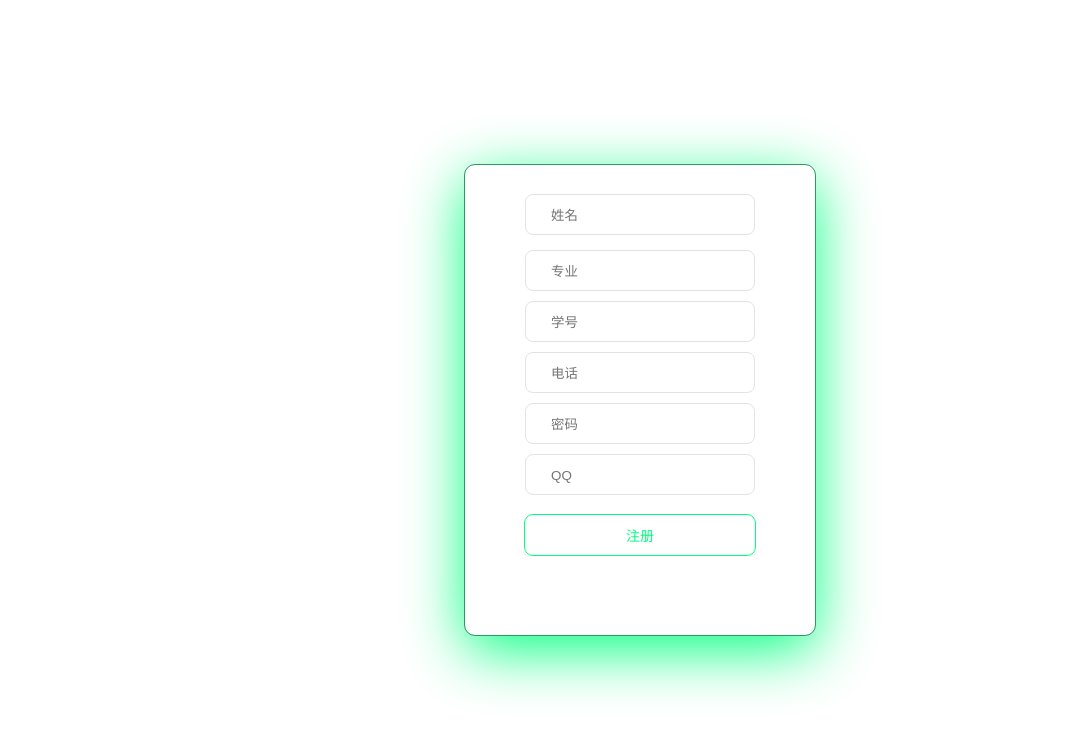
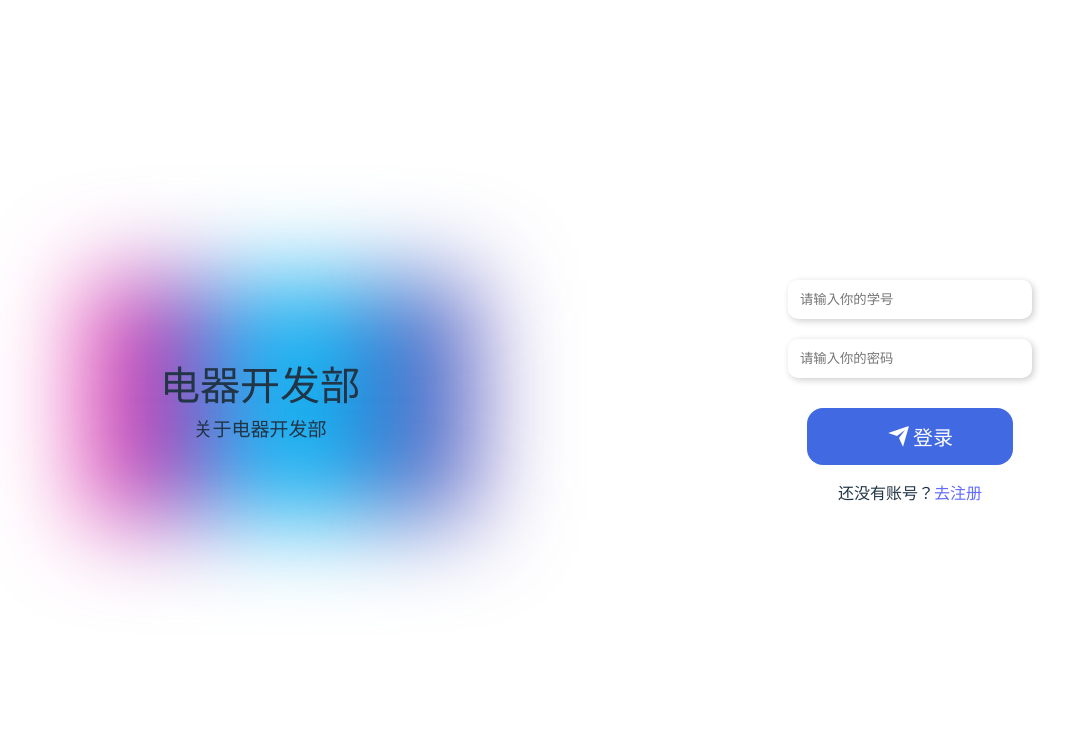
Before and after one commit to HPUhushicheng/electron-xiaomiaomiao, a Vue app: page / in a window 1280 px wide. Shown: the top 736 px of the page, without its empty margins (0-1083 px from the left). Built offline with nearby package versions, Linux system fonts and the light colour scheme.

Commit message:
根据用户注册接口校验用户是否可以登录，数据输入错误再次输入会发生无法输入的现象，尚未解决，影响不大，后续解决

```diff
--- a/package.json
+++ b/package.json
@@ -19,7 +19,8 @@
     "element-plus": "^2.8.8",
     "express": "^4.21.1",
     "mysql": "^2.18.1",
-    "vue": "^3.5.12"
+    "vue": "^3.5.12",
+    "vue-router": "4"
   },
   "devDependencies": {
     "@vitejs/plugin-vue": "^5.1.4",
--- a/src/App.vue
+++ b/src/App.vue
@@ -1,15 +1,24 @@
 <script setup lang="ts">
+import { ref } from 'vue';
 import Login from './components/Login.vue'
 import Register from './components/Register.vue'
 import ZhuYe from './components/ZhuYe.vue'
 import TodayTime from './components/TodayTime.vue'
 import WeekTime from './components/WeekTime.vue'
 import HelloWorld from './components/HelloWorld.vue'
+
+const isLoggedIn = ref(false);
+
+function handleLoginSuccess() {
+  isLoggedIn.value = true;
+}
 </script>
 
 <template>
-
-  <Register />
+  <div>
+    <Login v-if="!isLoggedIn" @login-success="handleLoginSuccess" />
+    <ZhuYe v-else />
+  </div>
 </template>
 
 <style scoped>
--- a/src/components/Login.vue
+++ b/src/components/Login.vue
@@ -1,15 +1,15 @@
-<template>
+ <template>
     <div class="fullscreen">
         <div class="container">
             <div class="first">
                 <div class="title">{{displayedDesc}}</div>
-                <div class="desc">关于<span @click="aboutWaiFChat">电器开发部</span></div>
+                <div class="desc">关于<span >电器开发部</span></div>
             </div>
             <div class="second">
-                <input placeholder="请输入你的手机号" pattern="\d+" class="tel" name="tel" type="tel">
-                <input placeholder="请输入你的密码" pattern="\d+" class="passwd" name="passwd" type="passwd">
+                <input v-model="studentid" placeholder="请输入你的学号" pattern="\d+" class="studentid" name="studentid" type="text">
+                <input v-model="password" placeholder="请输入你的密码" pattern="\d+" class="password" name="password" type="password">
 
-                <button>
+                <button @click="login">
                     <div class="svg-wrapper-1">
                         <div class="svg-wrapper">
                             <svg xmlns="http://www.w3.org/2000/svg" viewBox="0 0 24 24" width="24" height="24">
@@ -24,14 +24,19 @@
                 </button>
                 <p>还没有账号？<a href="#" @click.prevent="register">去注册</a></p>
             </div>
-
         </div>
     </div>
 </template>
 
-<script setup>
+<script setup lang="ts">
 import { ref, onMounted } from 'vue';
+import { useRouter } from 'vue-router';
+import { defineEmits } from 'vue';
 
+const router = useRouter();
+const studentid = ref('');
+const password = ref('');
+const emit = defineEmits(['login-success']); // 定义 emit
 const displayedDesc = ref(''); // 用于显示的文本
 const fullDesc = '电器开发部'; // 完整的描述文本
 
@@ -57,25 +62,25 @@ onMounted(() => {
     typeWriter(fullDesc, 400); // 调用打字机效果，设置每个字符的延迟
 });
 
-const login = () => {
-  // 假设这里是你的登录逻辑
-  const isLoginSuccessful = true; // 这里应该是实际的登录验证逻辑
+const login = async () => {
+  try {
+    const response = await fetch('http://localhost:666/list/all');
+    const users = await response.json();
 
-  if (isLoginSuccessful) {
-    // 登录成功后启动计时器
-    setInterval(() => {
-      fetch('/api/time/record', {
-        method: 'POST',
-        headers: {
-          'Content-Type': 'application/json',
-        },
-        body: JSON.stringify({
-          id: '用户ID', // 替换为实际的用户ID
-          date: new Date().toISOString().split('T')[0],
-          hourtime: 1,
-        }),
-      });
-    }, 1000 * 60 * 60); // 每小时发送一次
+    const user = users.find(user => user.studentid === studentid.value && user.password === password.value);
+
+    if (user) {
+      // 登录成功，触发事件
+      emit('login-success');
+    } else {
+      alert('学号或密码错误');
+      studentid.value = ''; // 清空学号输入框
+      password.value = ''; // 清空密码输入框
+    }
+  } catch (error) {
+    console.error('登录失败,请联系管理员:', error);
+    studentid.value = ''; // 清空学号输入框
+    password.value = ''; // 清空密码输入框
   }
 };
 </script>
@@ -223,7 +228,7 @@ button:active {
 
 
 /* From Uiverse.io by Creatlydev */
-.tel {
+.studentid {
     width: 220px;
     padding: 12px;
     border: none;
@@ -235,12 +240,12 @@ button:active {
     /* 增加底部外边距来调整距离 */
 }
 
-.tel:invalid {
+.studentid:invalid {
     animation: justshake 0.3s forwards;
     color: rgb(89, 102, 80);
 }
 
-.passwd {
+.password {
     width: 220px;
     padding: 12px;
     border: none;
@@ -251,7 +256,7 @@ button:active {
     margin-bottom: 30px;
 }
 
-.passwd:invalid {
+.password:invalid {
     animation: justshake 0.3s forwards;
     color: rgb(89, 102, 80);
 }
@@ -269,4 +274,17 @@ button:active {
         transform: rotate(5deg);
     }
 }
+
+input {
+  outline: none; /* 确保没有样式影响输入框 */
+  border: 1px solid #ccc; /* 默认边框样式 */
+  padding: 8px; /* 内边距 */
+  border-radius: 4px; /* 圆角 */
+  margin-bottom: 10px; /* 底部外边距 */
+}
+
+input:focus {
+  border-color: #66afe9; /* 聚焦时的边框颜色 */
+  box-shadow: 0 0 5px rgba(102, 175, 233, 0.6); /* 聚焦时的阴影效果 */
+}
 </style>
```
Also changed, not shown: 1 other file (tests, documents, lock files or other folders).
